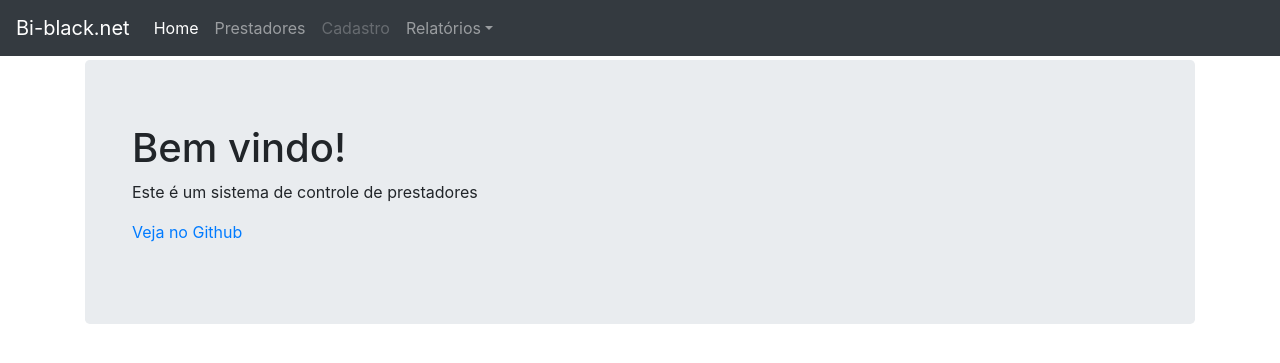
After one commit to Aleleonel/busca_prestador, a Django app: template buscaprest/templates/buscaprest/home.html in a window 1280 px wide. The commit adds this page. Shown: the top 363 px of the page. Run offline with Django 3.2, Linux system fonts and the light colour scheme; the template is opened without the code that fills it, so the values that code supplies are empty; some libraries are stand-ins or nearby versions.

Commit message:
template nav.html menu ok

```diff
--- /dev/null
+++ b/buscaprest/templates/buscaprest/home.html
@@ -0,0 +1,13 @@
+{% extends "base.html" %}
+
+{% block content %}
+  <div class="jumbotron">
+      <div class="container">
+          <h1>Bem vindo!</h1>
+        <p>Este é um sistema de controle de prestadores</p>
+        <p>
+          <a href="https://github.com/Aleleonel">Veja no Github</a>
+        </p>
+      </div>
+  </div>
+{% endblock content %}
--- a/buscaprest/urls.py
+++ b/buscaprest/urls.py
@@ -4,7 +4,7 @@ from . import views
 app_name = 'buscaprest'
 
 urlpatterns = [
-    path('home/', views.home, name='home'),
+    path('', views.home, name='home'),
     path('lista/', views.lista, name='buscaprest_lista'),
     path('<int:pk>/', views.prestadores_detail, name='prestadores_detail'),
 ]
--- a/templates/includes/nav.html
+++ b/templates/includes/nav.html
@@ -7,7 +7,7 @@
     <div class="collapse navbar-collapse" id="navbarsExampleDefault">
         <ul class="navbar-nav mr-auto">
             <li class="nav-item active">
-                <a class="nav-link" href="">Home <span class="sr-only">(current)</span></a>
+                <a class="nav-link" href="{% url 'buscaprest:home'  %}">Home <span class="sr-only">(current)</span></a>
             </li>
             <li class="nav-item">
                 <a class="nav-link" href="{% url 'buscaprest:buscaprest_lista' %}">Prestadores</a>
```
